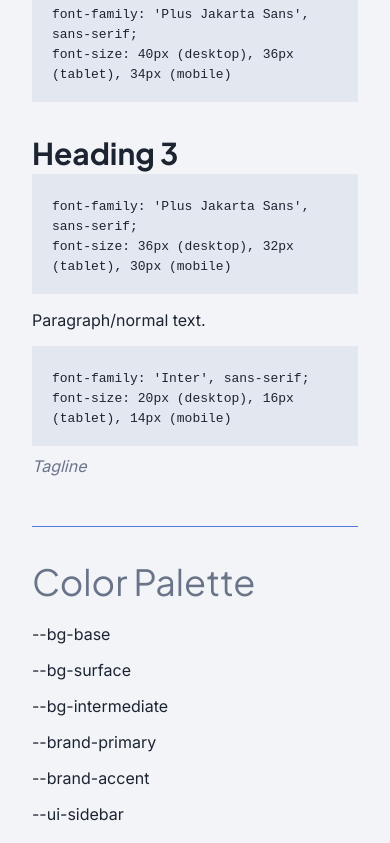
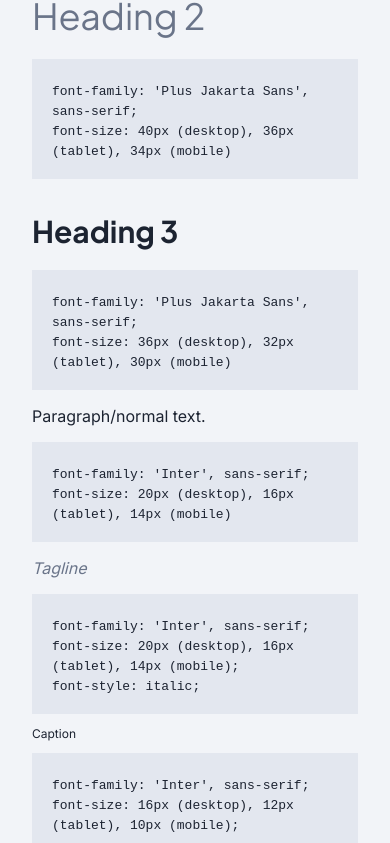
Before and after one commit to notEmmi/FlowBoard, a React (Vite) app in the folder frontend/: page /styleguide in a window 390 px wide. Shown: the part 938-1781 px from the top of the page. Built offline with nearby package versions, Linux system fonts and the light colour scheme; no server answers.

Commit message:
style: update typography and add caption styles in StyleGuide

```diff
--- a/frontend/src/App.css
+++ b/frontend/src/App.css
@@ -45,8 +45,8 @@ body {
 
 h1, h2, h3 {
   font-family: var(--font-heading);
-  line-height: 1.4;
-  margin-bottom: auto;
+  line-height: 1.5;
+  margin-bottom: 1rem;
 }
 
 h1 {
@@ -68,6 +68,15 @@ p {
   font-size: 20px;
 }
 
+.tagline {
+  font-style: italic;
+  color: var(--text-muted);
+}
+
+.caption {
+  font-size: 16px;
+}
+
 @media (max-width: 768px) {
   h1 {
     font-size: 46px;
@@ -83,6 +92,10 @@ p {
 
   p {
     font-size: 16px;
+  }
+
+  .caption {
+    font-size: 12px;
   }
 
 }
@@ -102,6 +115,10 @@ p {
 
   p {
     font-size: 14px;
+  }
+
+  .caption {
+    font-size: 10px;
   }
 
 }
@@ -196,13 +213,6 @@ label {
   width: 100%;
 }
 
-.tagline {
-  font-style: italic;
-  color: var(--text-muted);
-  margin-top: 10px;
-  margin-bottom: 30px;
-}
-
 .link {
   color: var(--brand-accent);
   text-decoration: underline;
--- a/frontend/src/pages/StyleGuide.jsx
+++ b/frontend/src/pages/StyleGuide.jsx
@@ -60,6 +60,17 @@ export default function StyleGuide() {
 					font-size: 20px (desktop), 16px (tablet), 14px (mobile)
 				</CodeBlock>
 				<p className='tagline'>Tagline</p>
+				<CodeBlock>
+					font-family: 'Inter', sans-serif;<br />
+					font-size: 20px (desktop), 16px (tablet), 14px (mobile);<br />
+					font-style: italic;
+				</CodeBlock>
+
+				<p className="caption">Caption</p>
+				<CodeBlock>
+					font-family: 'Inter', sans-serif;<br />
+					font-size: 16px (desktop), 12px (tablet), 10px (mobile);<br />
+				</CodeBlock>
 			</div>
 
 			<Divider/>
```
